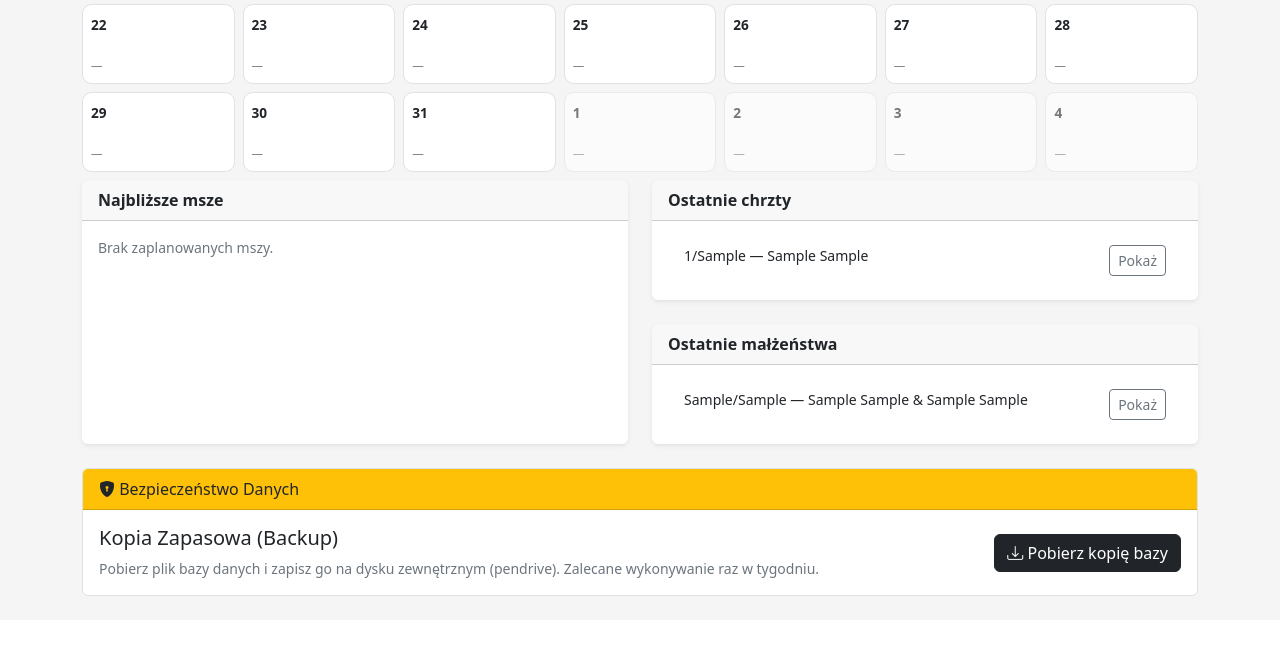
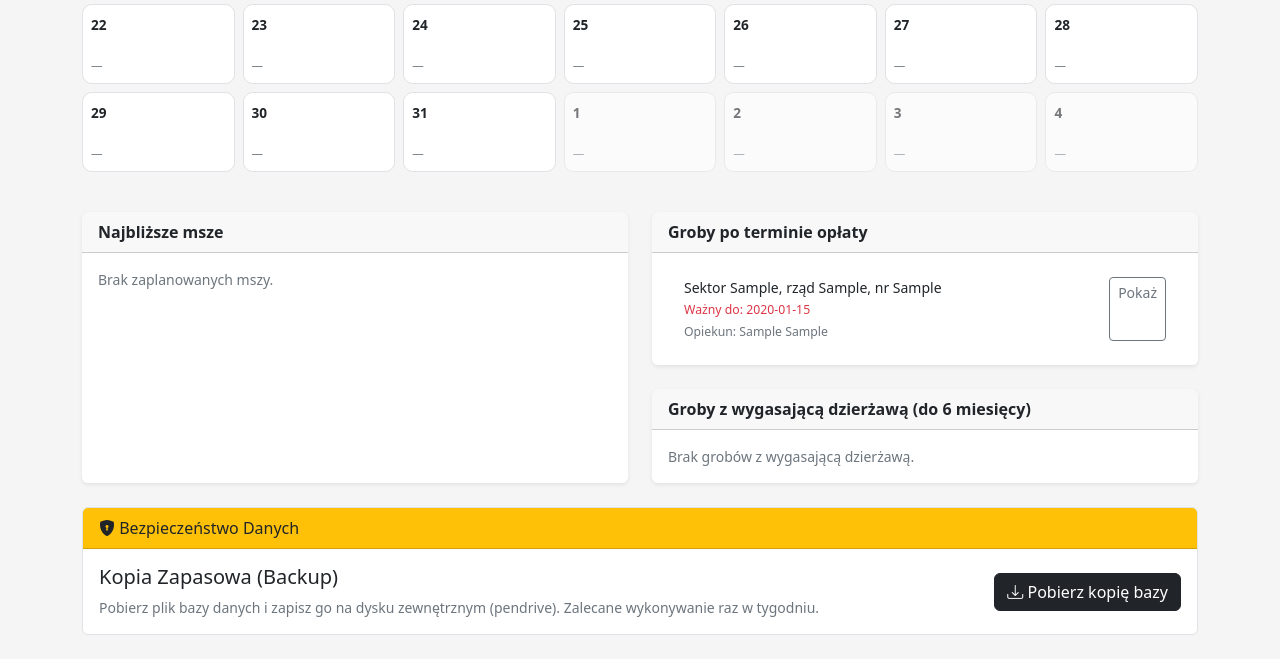
Before and after one commit to andre8255/projekt_kancelaria, a Django app: page /panel/ in a window 1280 px wide. Shown: the part 410-1069 px from the top of the page. Before the commit the page ends 1006 px from the top, so only its background shows below. Run offline with Django 5.2, Linux system fonts and the light colour scheme; a user stored in the database is signed in; tables that the repository leaves empty hold one stand-in row (values such as "Sample post"); some libraries are stand-ins or nearby versions.

Commit message:
02.12.gotowe

```diff
--- a/konta/forms.py
+++ b/konta/forms.py
@@ -1,3 +1,4 @@
+# konta/forms.py
 from django import forms
 from .models import BackupUstawienia
 
@@ -5,9 +6,9 @@ from .models import BackupUstawienia
 class BackupUstawieniaForm(forms.ModelForm):
     class Meta:
         model = BackupUstawienia
-        fields = ["włączony", "czestotliwosc", "dzien_tygodnia", "godzina"]
+        fields = ["wlaczony", "czestotliwosc", "dzien_tygodnia", "godzina"]
         labels = {
-            "włączony": "Włącz automatyczne backupy",
+            "wlaczony": "Włącz automatyczne backupy",
             "czestotliwosc": "Częstotliwość",
             "dzien_tygodnia": "Dzień tygodnia (dla backupu tygodniowego)",
             "godzina": "Godzina uruchamiania",
--- a/konta/utils_backup.py
+++ b/konta/utils_backup.py
@@ -1,3 +1,4 @@
+#konta/utils_backaup.py
 import os
 import shutil
 from datetime import datetime
--- a/osoby/views.py
+++ b/osoby/views.py
@@ -84,11 +84,29 @@ class PanelStartView(LoginRequiredMixin, TemplateView):
             .prefetch_related("intencje")[:8]
         )
 
-        # --- OSTATNIE WPISY ---
-        ctx["ostatnie_chrzty"] = Chrzest.objects.select_related("ochrzczony").order_by("-id")[:5]
-        ctx["ostatnie_sluby"] = (
-            Malzenstwo.objects.select_related("malzonek_a", "malzonek_b").order_by("-id")[:5]
-        )
+        # === ALERTY CMENTARZA ===
+        today = timezone.localdate()
+        six_months = today + timedelta(days=180)
+
+        groby_po_terminie = Grob.objects.filter(
+            wazny_do__isnull=False,
+            wazny_do__lt=today,
+        ).order_by("wazny_do")
+
+        groby_6_miesiecy = Grob.objects.filter(
+            wazny_do__isnull=False,
+            wazny_do__gte=today,
+            wazny_do__lte=six_months,
+        ).order_by("wazny_do")
+
+        ctx["groby_po_terminie"] = groby_po_terminie[:5]
+        ctx["groby_6_miesiecy"] = groby_6_miesiecy[:5]
+
+        ctx["cmentarz_alert"] = {
+            "po_terminie": groby_po_terminie.count(),
+            "do_6_miesiecy": groby_6_miesiecy.count(),
+            "lacznie": groby_po_terminie.count() + groby_6_miesiecy.count(),
+        }
 
         # ===== MINI KALENDARZ =====
         # 1. Parametry
--- a/parafia/settings.py
+++ b/parafia/settings.py
@@ -95,3 +95,4 @@ from django.contrib.messages import constants as messages
 MESSAGE_TAGS = { messages.ERROR: "danger" }
 
 DEFAULT_AUTO_FIELD = "django.db.models.BigAutoField"
+handler403 = "parafia.views.permission_denied_view"
--- /dev/null
+++ b/parafia/views.py
@@ -0,0 +1,4 @@
+from django.shortcuts import render
+
+def permission_denied_view(request, exception):
+    return render(request, "403.html", status=403)
--- a/templates/panel_start.html
+++ b/templates/panel_start.html
@@ -246,7 +246,7 @@
   </div>
 </div>
 
-<div class="row g-4">
+<div class="row g-4 mt-3">
   {# Najbliższe msze #}
   <div class="col-lg-6">
     <div class="card shadow-sm border-0 h-100">
@@ -267,7 +267,9 @@
                       <span class="badge bg-success-subtle text-success ms-1">wolna</span>
                     {% endif %}
                   </span>
-                  <a class="btn btn-sm btn-outline-secondary" href="{% url 'msza_szczegoly' m.pk %}">Szczegóły</a>
+                  <a class="btn btn-sm btn-outline-secondary" href="{% url 'msza_szczegoly' m.pk %}">
+                    Szczegóły
+                  </a>
                 </li>
               {% endif %}
               {% endwith %}
@@ -280,66 +282,82 @@
     </div>
   </div>
 
-{% if cmentarz_alert.lacznie %}
-  <div class="alert alert-warning small d-flex align-items-center" role="alert">
-    <i class="bi bi-exclamation-triangle-fill me-2"></i>
-    <div>
-      Uwaga: {{ cmentarz_alert.po_terminie }} grobów po terminie dzierżawy,
-      {{ cmentarz_alert.do_6_miesiecy }} wygasa w ciągu 6 miesięcy.
-      <a href="{% url 'cmentarz:grob_lista' %}?status=po_terminie" class="alert-link">
-        Zobacz na liście cmentarza.
-      </a>
-    </div>
-  </div>
-{% endif %}
-
-
-
-
-  {# Ostatnie wpisy #}
+  {# CMENTARZ: groby po terminie i z wygasającą dzierżawą #}
   <div class="col-lg-6">
     <div class="card shadow-sm border-0 mb-4">
-      <div class="card-header fw-semibold">Ostatnie chrzty</div>
+      <div class="card-header fw-semibold">
+        Groby po terminie opłaty
+      </div>
       <div class="card-body small">
-        {% if ostatnie_chrzty %}
+        {% if groby_po_terminie %}
           <ul class="list-group list-group-flush">
-            {% for c in ostatnie_chrzty %}
+            {% for g in groby_po_terminie %}
               <li class="list-group-item d-flex justify-content-between">
-                <span>{{ c.rok }}/{{ c.akt_nr }} — {{ c.ochrzczony }}</span>
-                <a class="btn btn-sm btn-outline-secondary" href="{% url 'chrzest_szczegoly' c.pk %}">Pokaż</a>
+                <span>
+                  Sektor {{ g.sektor }}, rząd {{ g.rzad }}, nr {{ g.numer }}<br>
+                  <span class="text-danger small">
+                    Ważny do: {{ g.wazny_do|date:"Y-m-d" }}
+                  </span>
+                  {% if g.dysponent %}
+                    <br>
+                    <span class="text-muted small">
+                      Opiekun: {{ g.dysponent }}
+                    </span>
+                  {% endif %}
+                </span>
+                <a class="btn btn-sm btn-outline-secondary"
+                   href="{% url 'cmentarz:grob_szczegoly' g.pk %}">
+                  Pokaż
+                </a>
               </li>
             {% endfor %}
           </ul>
         {% else %}
-          <div class="text-muted">Brak wpisów.</div>
+          <div class="text-muted">
+            Brak grobów po terminie opłaty.
+          </div>
         {% endif %}
       </div>
     </div>
 
     <div class="card shadow-sm border-0">
-      <div class="card-header fw-semibold">Ostatnie małżeństwa</div>
+      <div class="card-header fw-semibold">
+        Groby z wygasającą dzierżawą (do 6 miesięcy)
+      </div>
       <div class="card-body small">
-        {% if ostatnie_sluby %}
+        {% if groby_6_miesiecy %}
           <ul class="list-group list-group-flush">
-            {% for s in ostatnie_sluby %}
+            {% for g in groby_6_miesiecy %}
               <li class="list-group-item d-flex justify-content-between">
                 <span>
-                  {{ s.rok }}/{{ s.akt_nr|default:"—" }} —
-                  {{ s.malzonek_a.nazwisko_rodowe }} {{ s.malzonek_a.imie_pierwsze }}
-                  &amp;
-                  {{ s.malzonek_b.nazwisko_rodowe }} {{ s.malzonek_b.imie_pierwsze }}
+                  Sektor {{ g.sektor }}, rząd {{ g.rzad }}, nr {{ g.numer }}<br>
+                  <span class="text-muted small">
+                    Ważny do: {{ g.wazny_do|date:"Y-m-d" }}
+                  </span>
+                  {% if g.dysponent %}
+                    <br>
+                    <span class="text-muted small">
+                      Opiekun: {{ g.dysponent }}
+                    </span>
+                  {% endif %}
                 </span>
-                <a class="btn btn-sm btn-outline-secondary" href="{% url 'malzenstwo_szczegoly' s.pk %}">Pokaż</a>
+                <a class="btn btn-sm btn-outline-secondary"
+                   href="{% url 'cmentarz:grob_szczegoly' g.pk %}">
+                  Pokaż
+                </a>
               </li>
             {% endfor %}
           </ul>
         {% else %}
-          <div class="text-muted">Brak wpisów.</div>
+          <div class="text-muted">
+            Brak grobów z wygasającą dzierżawą.
+          </div>
         {% endif %}
       </div>
     </div>
   </div>
 </div>
+
 
 {# --- KARTA BACKUPU --- #}
 <div class="row mt-4">
```
Also changed, not shown: konta/admin.py (+2 -5 lines), konta/mixins.py (+17 -5 lines), konta/models.py (+35 -40 lines), templates/403.html (added, +29 -0 lines), templates/konta/backup_ustawienia.html (+8 -8 lines), backups/auto_backup_2025-12-01_22-00-00.sqlite3 (deleted), konta/migrations/0005_remove_backupustawienia_włączony_and_more.py (added), konta/migrations/0006_remove_backupustawienia_ostatni_backup_and_more.py (added).
